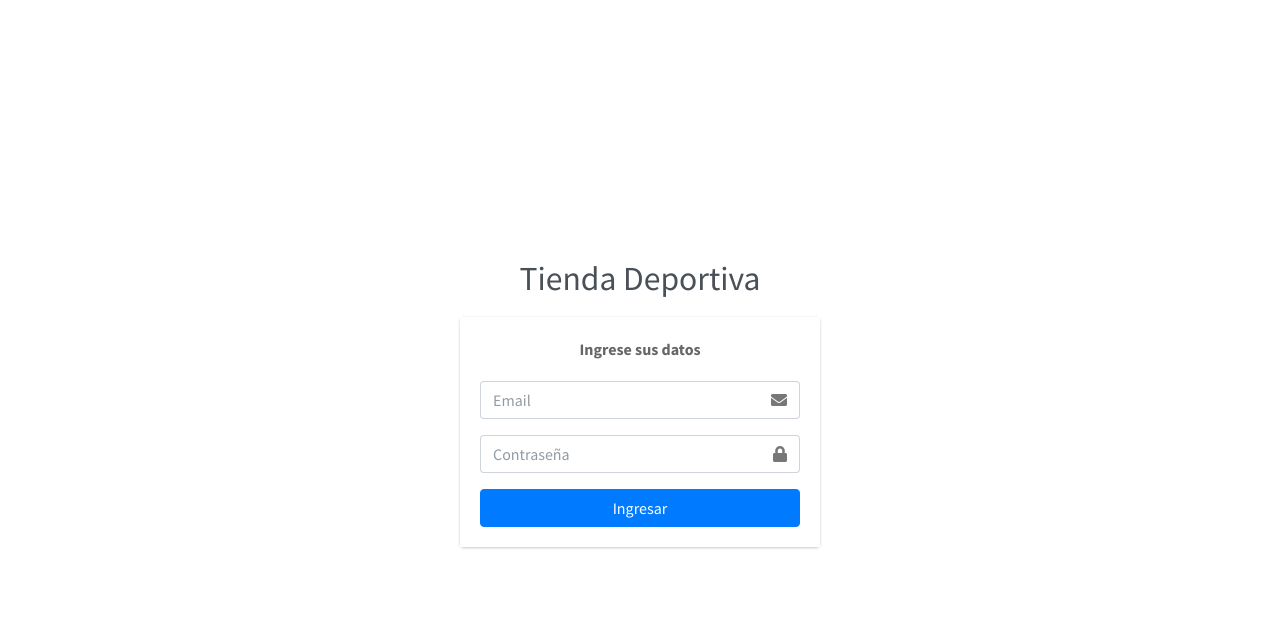
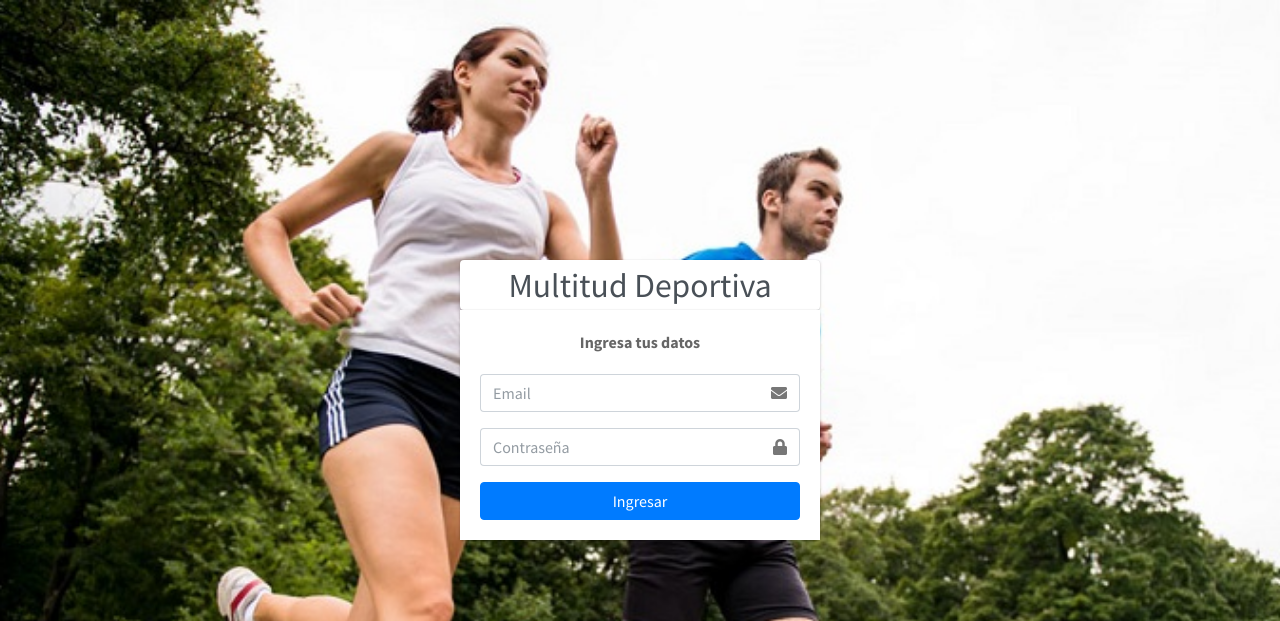
Before and after one commit to aspeti/tienda, a CodeIgniter app: page /tienda/ in a window 1280 px wide. Shown: the top 621 px of the page. Run offline with CodeIgniter, Linux system fonts and the light colour scheme; some libraries are stand-ins or nearby versions.

Commit message:
change login background

```diff
--- a/application/views/admin/login.php
+++ b/application/views/admin/login.php
@@ -17,15 +17,16 @@
 
 
 </head>
-<body class="hold-transition login-page" style="background-color:white;">
+<body class="hold-transition login-page"
+style="background-image: url('<?php echo base_url();?>assets/img/fondo.jpg'); background-repeat: no-repeat ; background-position: center;background-size: cover">
 <div class="login-box">
-  <div class="login-logo">
-    <a href="#"><b>Tienda Deportiva</a>
+  <div class="login-logo card">
+    <a href="#"><b>Multitud Deportiva</a>
   </div>
   <!-- /.login-logo -->
   <div class="card">
     <div class="card-body login-card-body">
-      <p class="login-box-msg">Ingrese sus datos</p>
+      <p class="login-box-msg">Ingresa tus datos</p>
 
       <?php if($this->session->flashdata("error")):?>
            <div class="alert alert-danger">
```
Also changed, not shown: assets/img/fondo2.jpg (added), assets/img/logo3.png (added).
